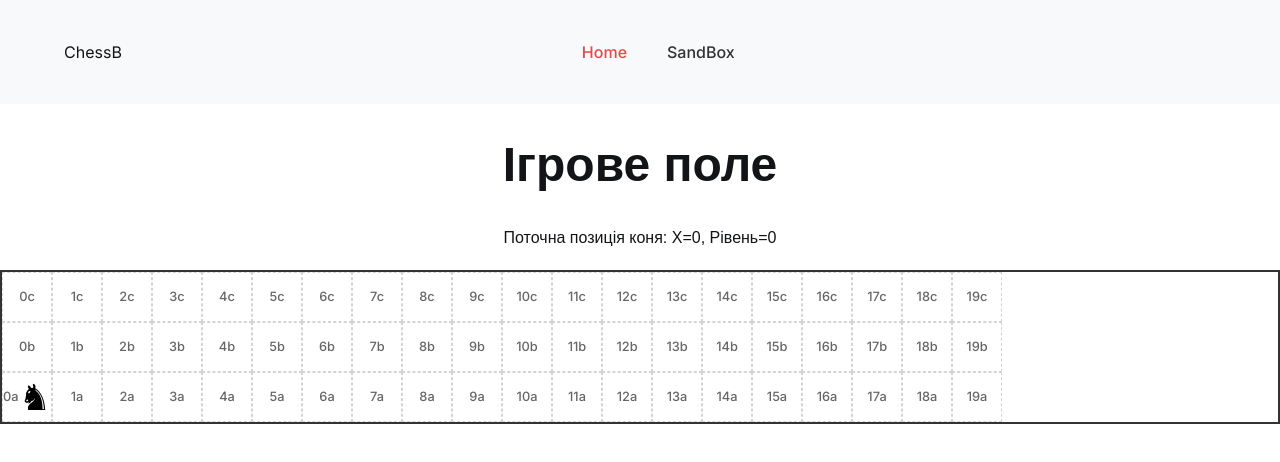
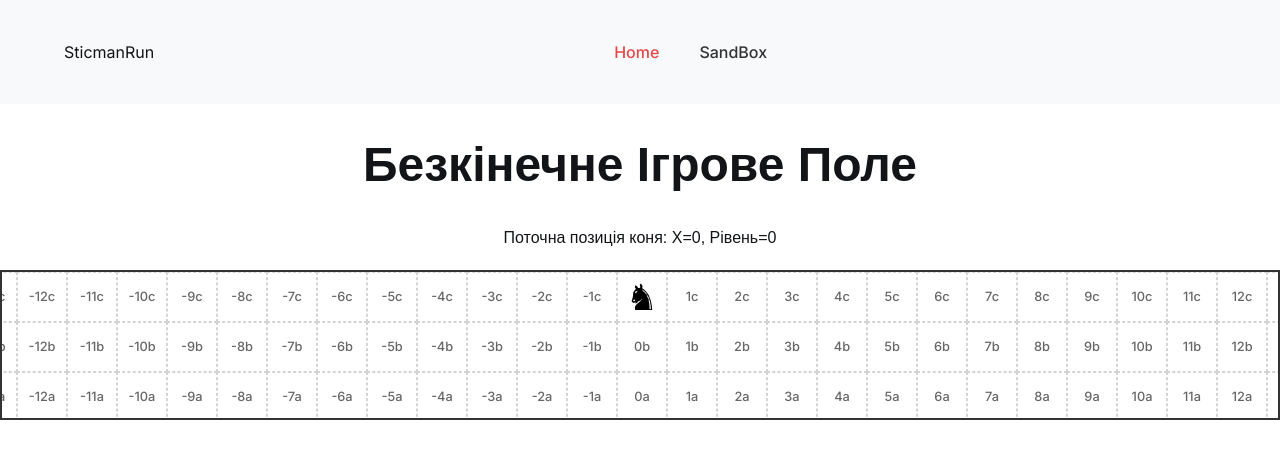
Before and after one commit to blackkat02/sticmanRun, a React (Vite) app: page / in a window 1280 px wide. Shown: the top 462 px of the page. Built offline with nearby package versions, Linux system fonts and the light colour scheme; a web font is replaced by a local one.

Commit message:
feat: Implement infinite scrolling game board

```diff
--- a/src/components/GameBoard/GameBoard.jsx
+++ b/src/components/GameBoard/GameBoard.jsx
@@ -1,56 +1,147 @@
 // GameBoard.jsx
-import React from 'react';
-import { Cell } from '../Cell/Cell.jsx'; // Переконайтеся, що шлях правильний і розширення .jsx
-import Sticman from '../Sticman/Sticman.jsx'; // Переконайтеся, що шлях правильний і розширення .jsx
+import React, { useRef, useEffect, useState } from 'react';
+import { Cell } from '../Cell/Cell.jsx';
+import Sticman from '../Sticman/Sticman.jsx';
 
-// GameBoard тепер отримує лише playerPosition як пропс
 export const GameBoard = ({ playerPosition }) => {
-  const boardWidthInCells = 20;
-  const numberOfLevels = 3;
+  const cellSize = 50; // Cell size in pixels
+  const numberOfLevels = 3; // Number of vertical levels
 
-  const boardStyle = {
-    display: 'grid',
-    gridTemplateColumns: `repeat(${boardWidthInCells}, 50px)`,
-    gridTemplateRows: `repeat(${numberOfLevels}, 50px)`,
-    gap: '0px',
-    maxWidth: '100%',
-    overflowX: 'auto', // Дозволяє горизонтальну прокрутку, якщо дошка ширша за екран
-    margin: '20px auto', // Центрує дошку по горизонталі
-    border: '2px solid #333', // Бордер для всієї дошки
-    transform: 'scaleY(-1)', // Перевертаємо по вертикалі для візуалізації рівнів (0-й рівень знизу)
+  const boardContainerRef = useRef(null); // Ref for the outer container (visible viewport)
+  const gridRef = useRef(null); // Ref for the inner grid container (the one that moves)
+  const [containerWidth, setContainerWidth] = useState(0); // State for the container's width
+
+  // Effect to update container width on mount and window resize
+  useEffect(() => {
+    const updateContainerWidth = () => {
+      if (boardContainerRef.current) {
+        setContainerWidth(boardContainerRef.current.offsetWidth);
+      }
+    };
+
+    updateContainerWidth(); // Call on initial render
+    window.addEventListener('resize', updateContainerWidth); // Add resize listener
+
+    return () => {
+      window.removeEventListener('resize', updateContainerWidth); // Cleanup listener
+    };
+  }, []); // Empty dependency array, as window listener is added once
+
+  // Calculate the number of cells to render horizontally based on container width and a buffer
+  const bufferCells = 10; // Buffer cells on each side (total buffer 20)
+  const cellsToRenderHorizontally = Math.ceil(containerWidth / cellSize) + (bufferCells * 2);
+
+  // Effect to apply the scroll transformation to the grid
+  useEffect(() => {
+    if (gridRef.current && containerWidth > 0) {
+      // Calculate the pixel position of the player's logical X coordinate
+      // This is the player's position relative to the *start of the rendered grid*.
+      // We need to adjust for renderStartX to get the correct offset within the current grid.
+      const playerPixelOffsetInGrid = (playerPosition.x - renderStartX) * cellSize;
+
+      // Calculate the horizontal scroll position needed to center the player.
+      // We want the player's pixel position in the grid to appear at `containerWidth / 2`.
+      // So, the grid needs to be translated by `(center of viewport) - (player's pixel position within rendered grid)`.
+      // Add cellSize / 2 to perfectly center the player within their cell.
+      const translateXValue = (containerWidth / 2) - playerPixelOffsetInGrid - (cellSize / 2);
+
+      // Apply the transformation to the inner grid container (gridRef)
+      // scaleY(-1) is applied here to flip the entire grid vertically.
+      gridRef.current.style.transform = `translateX(${translateXValue}px) scaleY(-1)`;
+    }
+  }, [playerPosition.x, cellSize, containerWidth, cellsToRenderHorizontally]); // Added cellsToRenderHorizontally as dependency
+
+  // Styles for the outer game board container (the visible viewport)
+  const boardContainerStyle = {
+    height: `${numberOfLevels * cellSize}px`, // Fixed height based on number of levels
+    overflow: 'hidden', // Hide scrollbars, as we control scrolling via transform
+    position: 'relative', // For absolute positioning of the inner grid container and Sticman
+    width: '100%', // Board takes full viewport width
+    border: '2px solid #333', // Border for the entire board
+    margin: '20px auto', // Center the board horizontally
+    backgroundColor: '#e0f7fa', // Background color for visual clarity
   };
 
-  const cellContainerStyle = {
-    transform: 'scaleY(-1)', // Перевертаємо кожну клітинку назад, щоб вміст (текст, кінь) був правильним
-    position: 'relative', // Важливо для позиціонування Sticman всередині клітинки
+  // Styles for the inner grid container (the one that moves and is flipped vertically)
+  const gridStyle = {
+    display: 'grid',
+    // Generate enough columns to cover the visible area + buffer
+    gridTemplateColumns: `repeat(${cellsToRenderHorizontally}, ${cellSize}px)`,
+    gridTemplateRows: `repeat(${numberOfLevels}, ${cellSize}px)`,
+    gap: '0px',
+    position: 'absolute', // Absolute positioning for movement
+    left: '0px',
+    top: '0px',
+    // Width of the grid container must be sufficient for all rendered cells
+    width: `${cellsToRenderHorizontally * cellSize}px`,
+    // transform: 'scaleY(-1)' is applied via useEffect to gridRef.current
+    transformOrigin: 'center center', // For correct vertical flipping
+    zIndex: 1, // Ensure grid is below Sticman
   };
 
   const cells = [];
-  // Генеруємо клітинки для кожного рівня та координати X
+  // Calculate the start and end X coordinates for rendering
+  // This ensures we always render enough cells to cover the viewport plus the buffer.
+  // renderStartX: playerPosition.x minus half of the cellsToRenderHorizontally (logical start of the rendered chunk)
+  const renderStartX = playerPosition.x - Math.floor(cellsToRenderHorizontally / 2);
+  const renderEndX = renderStartX + cellsToRenderHorizontally;
+
   for (let level = 0; level < numberOfLevels; level++) {
-    for (let x = 0; x < boardWidthInCells; x++) {
-      // Перевіряємо, чи поточна клітинка є позицією гравця
-      // playerPosition - це об'єкт { x, level }
-      const isPlayerHere = playerPosition.x === x && playerPosition.level === level;
-
+    for (let x = renderStartX; x < renderEndX; x++) {
       cells.push(
-        <div key={`${x}-${level}`} style={cellContainerStyle}>
+        <div key={`${x}-${level}`} style={{
+          // Styles for each cell's wrapper
+          // Apply scaleY(-1) here to flip the cell's content back to normal orientation
+          transform: 'scaleY(-1)',
+          position: 'relative',
+          display: 'flex', // For centering cell content
+          justifyContent: 'center',
+          alignItems: 'center',
+          // Ensure the cell has fixed dimensions
+          width: `${cellSize}px`,
+          height: `${cellSize}px`,
+        }}>
           <Cell
             x={x}
             level={level}
-            // onClick більше не потрібен для руху, оскільки рух керується клавіатурою в HomePage
-          >
-            {/* Умовне відображення Sticman: показуємо його тільки на поточній позиції гравця */}
-            {isPlayerHere && <Sticman positionX={x} positionY={level} level={level} />}
-          </Cell>
+          />
         </div>
       );
     }
   }
 
+  // Calculate Sticman's position relative to the *moving grid*.
+  // Sticman's X position within the *rendered* grid.
+  const sticmanRenderedX = playerPosition.x - renderStartX;
+  const sticmanLeftPx = sticmanRenderedX * cellSize;
+  const sticmanBottomPx = playerPosition.level * cellSize; // Position relative to grid's bottom
+
   return (
-    <div style={boardStyle}>
-      {cells}
+    <div ref={boardContainerRef} style={boardContainerStyle}>
+      {/* Inner div with ref, to which we apply the transform */}
+      <div ref={gridRef} style={gridStyle}>
+        {cells}
+        {/* Sticman is now rendered directly inside the moving grid, positioned absolutely */}
+        <Sticman
+          style={{
+            position: 'absolute',
+            left: `${sticmanLeftPx}px`,
+            bottom: `${sticmanBottomPx}px`,
+            // Apply scaleY(-1) to Sticman to flip its content back
+            transform: 'scaleY(-1)',
+            zIndex: 2, // Ensure Sticman is above cells
+            width: `${cellSize}px`, // Sticman takes up one cell
+            height: `${cellSize}px`,
+            display: 'flex',
+            justifyContent: 'center',
+            alignItems: 'center',
+          }}
+          positionX={playerPosition.x}
+          positionY={playerPosition.level}
+          level={playerPosition.level}
+          cellSize={cellSize} // Pass cellSize for Sticman's internal use if needed
+        />
+      </div>
     </div>
   );
 };
--- a/src/components/Navigation/Navigation.jsx
+++ b/src/components/Navigation/Navigation.jsx
@@ -10,7 +10,7 @@ const Navigation = () => {
           to="/"
           className={css.navLink}
         >
-          <p className={css.logo}>Chess<span className={css.logoSpan}>B</span></p>
+          <p className={css.logo}>Sticman<span className={css.logoSpan}>Run</span></p>
         </Link>
         <ul className={css.list}>
           <li>
--- a/src/components/Sticman/Sticman.jsx
+++ b/src/components/Sticman/Sticman.jsx
@@ -1,13 +1,24 @@
 // Sticman.jsx
 import React from 'react';
-import styles from './Sticman.module.css'; // Імпортуємо CSS-модуль
+import styles from './Sticman.module.css';
 
-const Sticman = ({ positionX, positionY, level }) => {
-  const chessKnightSymbol = '♞'; // Символ чорного шахового коня
+// Sticman тепер приймає 'style' пропс для позиціонування з батьківського компонента
+const Sticman = ({ positionX, positionY, level, cellSize, style }) => {
+  const chessKnightSymbol = '♞';
+
+  // Стилі для Sticman.
+  // transform: 'scaleY(-1)' додано сюди, щоб перевернути символ коня назад,
+  // оскільки його батьківський контейнер (gridRef) перевернутий.
+  const sticmanCalculatedStyle = {
+    // Всі позиційні стилі (position, left, bottom, width, height, display, justify-content, align-items, zIndex)
+    // тепер передаються через пропс 'style' з GameBoard.jsx.
+    // Тут залишаємо лише ті стилі, які стосуються самого символу або його внутрішнього відображення.
+    transform: 'scaleY(-1)', // This line is crucial for flipping the knight back
+  };
 
   return (
-    // Використовуємо клас з імпортованого модуля стилів
-    <div className={styles.sticmanKnight}>
+    // Застосовуємо стилі з модуля CSS, а також стилі, передані через пропс 'style' з GameBoard.jsx
+    <div className={styles.sticmanKnight} style={{ ...sticmanCalculatedStyle, ...style }}>
       {chessKnightSymbol}
       {/* Можна додати для дебагу поточні координати, якщо хочеш */}
       {/* <span style={{fontSize: '10px', position: 'absolute', bottom: '0'}}>
@@ -17,4 +28,4 @@ const Sticman = ({ positionX, positionY, level }) => {
   );
 };
 
-export default Sticman; // Важливо: експортуємо за замовчуванням
+export default Sticman;
--- a/src/pages/HomePage/HomePage.jsx
+++ b/src/pages/HomePage/HomePage.jsx
@@ -1,15 +1,11 @@
 // HomePage.jsx
-import React, { useState, useEffect } from 'react'; // Імпортуємо useState та useEffect
-import { GameBoard } from '../../components/GameBoard/GameBoard.jsx'; // Переконайтеся, що шлях правильний і розширення .jsx
+import React, { useState, useEffect } from 'react';
+import { GameBoard } from '../../components/GameBoard/GameBoard.jsx';
 
 const HomePage = () => {
   // Стан для позиції гравця: { x: координата по горизонталі, level: рівень }
-  // Починаємо з 0-ї клітинки на 0-му рівні
+  // Встановлюємо початковий рівень (level) на 0, щоб кінь був на першому поверсі (0a)
   const [playerPosition, setPlayerPosition] = useState({ x: 0, level: 0 });
-
-  // Розміри ігрової дошки для перевірки меж (повинно відповідати GameBoard.jsx)
-  // Це константа тут, але в реальній грі її можна було б передавати або імпортувати
-  const boardWidthInCells = 20;
 
   // Використовуємо useEffect для додавання та видалення слухача подій клавіатури
   useEffect(() => {
@@ -17,41 +13,31 @@ const HomePage = () => {
       setPlayerPosition(prevPosition => {
         let newX = prevPosition.x;
         // Логіка руху: 'KeyD' для вперед (вправо), 'KeyA' для назад (вліво)
-        // Використовуємо event.code для незалежності від розкладки мови
-        if (event.code === 'KeyD') { // Фізична клавіша 'D'
+        if (event.code === 'KeyD') {
           newX = prevPosition.x + 1;
-        } else if (event.code === 'KeyA') { // Фізична клавіша 'A'
+        } else if (event.code === 'KeyA') {
           newX = prevPosition.x - 1;
         }
 
-        // Перевірка меж: гравець не повинен виходити за межі дошки
-        newX = Math.max(0, Math.min(newX, boardWidthInCells - 1));
-
-        // Якщо позиція змінилася, оновлюємо стан
         if (newX !== prevPosition.x) {
           console.log(`Гравець переміщено на: X=${newX}, Рівень=${prevPosition.level}`);
           return { ...prevPosition, x: newX };
         }
-        return prevPosition; // Якщо позиція не змінилася, повертаємо попередній стан
+        return prevPosition;
       });
     };
 
-    // Додаємо слухача подій до об'єкта window
-    // Цей слухач буде реагувати на натискання клавіш у всьому вікні браузера
     window.addEventListener('keydown', handleKeyDown);
 
-    // Функція очищення: видаляємо слухача подій при розмонтуванні компонента
-    // Це важливо для запобігання витокам пам'яті
     return () => {
       window.removeEventListener('keydown', handleKeyDown);
     };
-  }, [boardWidthInCells]); // Залежність від boardWidthInCells, якщо вона може змінюватися
+  }, []);
 
   return (
     <div style={{ fontFamily: 'Arial, sans-serif', textAlign: 'center' }}>
-      <h1>Ігрове поле</h1>
+      <h1>Безкінечне Ігрове Поле</h1>
       <p>Поточна позиція коня: X={playerPosition.x}, Рівень={playerPosition.level}</p>
-      {/* GameBoard отримує лише playerPosition */}
       <GameBoard
         playerPosition={playerPosition}
       />
```
